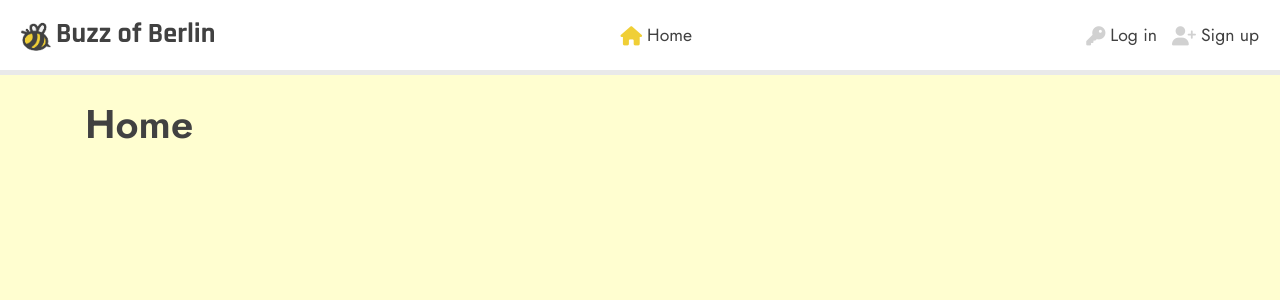
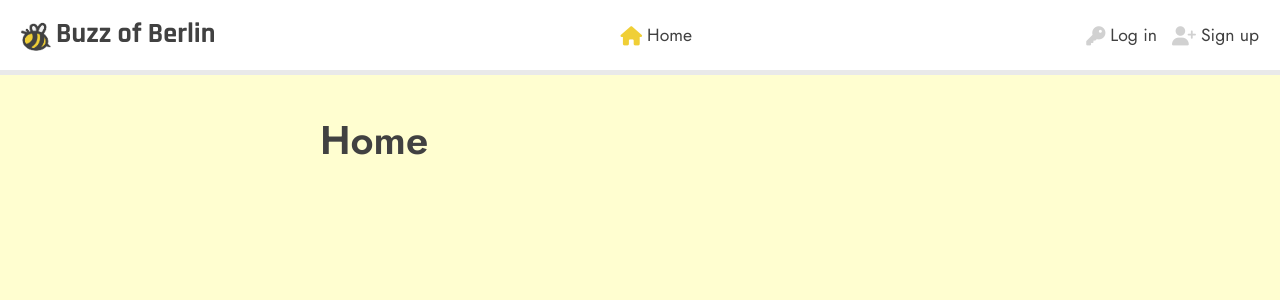
Before and after one commit to vkleer/ci-pp5-buzz-of-berlin, a React (Create React App) app: page / in a window 1280 px wide. Shown: the top 300 px of the page. Built offline with nearby package versions, Linux system fonts and the light colour scheme; no server answers.

Commit message:
Import LeftPanel component into App.js, change layout in App.js

```diff
--- a/src/App.js
+++ b/src/App.js
@@ -1,24 +1,36 @@
 import styles from  './App.module.css';
 import 'bootstrap/dist/css/bootstrap.min.css';
-import NavBar from './components/NavBar';
-import Container from 'react-bootstrap/Container';
+import Row from 'react-bootstrap/Row';
+import Col from 'react-bootstrap/Col';
 import { Route, Switch } from 'react-router-dom';
 import './api/axiosDefaults';
+
+import NavBar from './components/NavBar';
+import LeftPanel from './components/LeftPanel';
+
 import SignUpForm from './pages/auth/SignUpForm';
 import LogInForm from './pages/auth/LogInForm';
 
 function App() {
   return (
     <div className={styles.App}>
+      {/* NavBar */}
       <NavBar />
-      <Container className={styles.Main}>
+      <Row className={`px-0 mx-0 ${styles.Main}`}>
+        {/* LeftPanel */}
+        <Col className={`px-0 ${styles.LeftPanel}`} md={3}>
+          <LeftPanel />
+        </Col>
+        {/* Main content */}
+        <Col className="px-0 offset-3" md={9}>
           <Switch>
             <Route exact path="/" render={()=> <h1>Home</h1>} />
             <Route exact path="/login" render={()=> <LogInForm />} />
             <Route exact path="/signup" render={()=> <SignUpForm />} />
             <Route render={()=> <h1>Page not found.</h1>} />
           </Switch>
-      </Container>
+        </Col>
+      </Row>
     </div>
   );
 }
```
Lines whose indentation alone changed are shown as unchanged.
